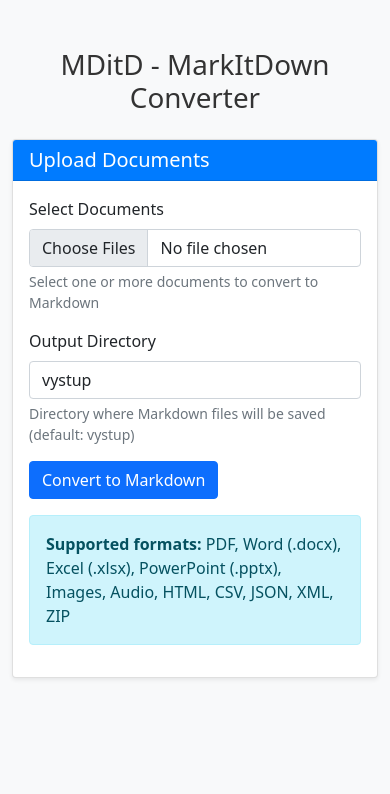
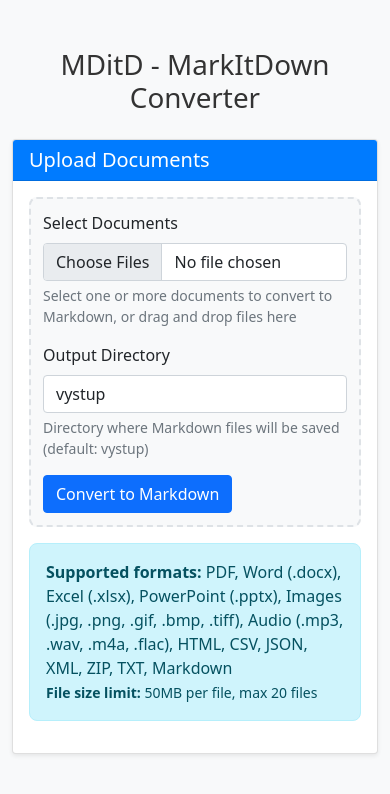
Before and after one commit to PavelSimon/MDitD, a FastAPI app: page / in a window 390 px wide. Shown: the top 794 px of the page. Run offline with FastAPI, Linux system fonts and the light colour scheme; some libraries are stand-ins or nearby versions.

Commit message:
Complete Step 5.1: JavaScript enhancements implemented
- Added comprehensive file validation (type, size, count)
- Implemented drag and drop functionality with visual feedback
- Added real-time progress tracking during uploads
- Created file preview with validation status indicators
- Enhanced user experience with better error handling and feedback
- Added responsive CSS styles for all new features
- File size limits: 50MB per file, max 20 files, 150MB total
- Support for all MarkItDown formats with frontend validation

🤖 Generated with [Claude Code](https://claude.ai/code)

Co-Authored-By: Claude <noreply@anthropic.com>

```diff
--- a/static/css/style.css
+++ b/static/css/style.css
@@ -17,3 +17,143 @@ h1 {
     color: #333;
     font-weight: 300;
 }
+
+/* Enhanced JavaScript Features Styles */
+
+/* Drag and Drop */
+.drag-over {
+    border: 2px dashed #007bff !important;
+    background-color: rgba(0, 123, 255, 0.05) !important;
+    transform: scale(1.02);
+    transition: all 0.2s ease;
+}
+
+.upload-area {
+    transition: all 0.2s ease;
+    border: 2px dashed #dee2e6;
+    border-radius: 0.5rem;
+    padding: 1rem;
+    background-color: #f8f9fa;
+}
+
+.upload-area:hover {
+    border-color: #007bff;
+    background-color: rgba(0, 123, 255, 0.02);
+}
+
+/* File Preview */
+.file-preview {
+    border: 1px solid #dee2e6;
+    border-radius: 0.375rem;
+    padding: 1rem;
+    background-color: white;
+    box-shadow: 0 0.125rem 0.25rem rgba(0, 0, 0, 0.075);
+}
+
+.file-preview h6 {
+    color: #495057;
+    margin-bottom: 0.75rem;
+    font-weight: 600;
+}
+
+.file-preview .list-group-item {
+    border-left: none;
+    border-right: none;
+    border-radius: 0;
+    padding: 0.75rem 0;
+}
+
+.file-preview .list-group-item:first-child {
+    border-top: none;
+}
+
+.file-preview .list-group-item:last-child {
+    border-bottom: none;
+}
+
+/* Progress Bar Enhancement */
+.progress-container {
+    position: relative;
+}
+
+.progress {
+    border-radius: 0.5rem;
+    overflow: hidden;
+}
+
+.progress-bar {
+    transition: width 0.3s ease;
+    display: flex;
+    align-items: center;
+    justify-content: center;
+    font-weight: 600;
+    font-size: 0.875rem;
+}
+
+.progress-text {
+    color: white;
+    text-shadow: 0 1px 2px rgba(0, 0, 0, 0.3);
+}
+
+/* Validation Messages */
+#validationMessage {
+    animation: slideDown 0.3s ease-out;
+}
+
+@keyframes slideDown {
+    from {
+        opacity: 0;
+        transform: translateY(-10px);
+    }
+    to {
+        opacity: 1;
+        transform: translateY(0);
+    }
+}
+
+.alert {
+    border-radius: 0.5rem;
+}
+
+.alert ul {
+    padding-left: 1.25rem;
+}
+
+.alert li {
+    margin-bottom: 0.25rem;
+}
+
+/* File Input Enhancement */
+.form-control:focus {
+    border-color: #007bff;
+    box-shadow: 0 0 0 0.2rem rgba(0, 123, 255, 0.25);
+}
+
+/* Loading State Enhancement */
+.btn:disabled {
+    opacity: 0.65;
+    cursor: not-allowed;
+}
+
+.spinner-border-sm {
+    margin-right: 0.5rem;
+}
+
+/* Responsive enhancements */
+@media (max-width: 768px) {
+    .upload-area {
+        padding: 0.75rem;
+    }
+
+    .file-preview {
+        margin-top: 1rem;
+    }
+
+    .progress {
+        height: 1.5rem !important;
+    }
+
+    .progress-bar {
+        font-size: 0.75rem;
+    }
+}
--- a/static/js/app.js
+++ b/static/js/app.js
@@ -1,4 +1,15 @@
 // MDitD Frontend JavaScript
+
+// Configuration
+const CONFIG = {
+    supportedExtensions: ['.pdf', '.docx', '.pptx', '.xlsx',
+                         '.jpg', '.jpeg', '.png', '.gif', '.bmp', '.tiff',
+                         '.mp3', '.wav', '.m4a', '.flac',
+                         '.html', '.htm', '.csv', '.json', '.xml',
+                         '.zip', '.txt', '.md'],
+    maxFileSize: 50 * 1024 * 1024, // 50MB
+    maxFiles: 20
+};
 
 document.addEventListener('DOMContentLoaded', function() {
     const uploadForm = document.getElementById('uploadForm');
@@ -6,21 +17,29 @@ document.addEventListener('DOMContentLoaded', function() {
     const uploadSpinner = document.getElementById('uploadSpinner');
     const results = document.getElementById('results');
     const resultsContent = document.getElementById('resultsContent');
+    const filesInput = document.getElementById('files');
+
+    // Initialize features
+    initializeFileValidation();
+    initializeDragAndDrop();
+    initializeProgressTracking();
 
     uploadForm.addEventListener('submit', async function(e) {
         e.preventDefault();
 
-        const filesInput = document.getElementById('files');
         const outputDirInput = document.getElementById('output_dir');
 
-        if (!filesInput.files.length) {
-            alert('Please select at least one file to convert.');
+        // Validate files before upload
+        const validationResult = validateFiles(filesInput.files);
+        if (!validationResult.isValid) {
+            displayValidationError(validationResult.errors);
             return;
         }
 
-        // Show loading state
+        // Show loading state with progress
         setLoadingState(true);
         hideResults();
+        showProgressBar(0);
 
         try {
             const formData = new FormData();
@@ -33,12 +52,8 @@ document.addEventListener('DOMContentLoaded', function() {
             // Add output directory
             formData.append('output_dir', outputDirInput.value || 'vystup');
 
-            // Upload and convert
-            const response = await fetch('/upload', {
-                method: 'POST',
-                body: formData
-            });
-
+            // Upload with progress tracking
+            const response = await uploadWithProgress('/upload', formData);
             const result = await response.json();
 
             if (response.ok) {
@@ -52,6 +67,7 @@ document.addEventListener('DOMContentLoaded', function() {
             displayError('Error: ' + error.message);
         } finally {
             setLoadingState(false);
+            hideProgressBar();
         }
     });
 
@@ -130,4 +146,281 @@ document.addEventListener('DOMContentLoaded', function() {
     function hideResults() {
         results.classList.add('d-none');
     }
+
+    // ====== NEW ENHANCEMENT FUNCTIONS ======
+
+    function initializeFileValidation() {
+        filesInput.addEventListener('change', function() {
+            const files = this.files;
+            updateFilePreview(files);
+
+            // Real-time validation feedback
+            const validationResult = validateFiles(files);
+            if (!validationResult.isValid && files.length > 0) {
+                displayValidationWarning(validationResult.errors);
+            } else {
+                hideValidationWarning();
+            }
+        });
+    }
+
+    function initializeDragAndDrop() {
+        const uploadArea = document.querySelector('.upload-area') || uploadForm;
+
+        // Prevent default drag behaviors
+        ['dragenter', 'dragover', 'dragleave', 'drop'].forEach(eventName => {
+            uploadArea.addEventListener(eventName, preventDefaults, false);
+            document.body.addEventListener(eventName, preventDefaults, false);
+        });
+
+        // Highlight drop area when dragging over it
+        ['dragenter', 'dragover'].forEach(eventName => {
+            uploadArea.addEventListener(eventName, highlight, false);
+        });
+
+        ['dragleave', 'drop'].forEach(eventName => {
+            uploadArea.addEventListener(eventName, unhighlight, false);
+        });
+
+        // Handle dropped files
+        uploadArea.addEventListener('drop', handleDrop, false);
+
+        function preventDefaults(e) {
+            e.preventDefault();
+            e.stopPropagation();
+        }
+
+        function highlight(e) {
+            uploadArea.classList.add('drag-over');
+        }
+
+        function unhighlight(e) {
+            uploadArea.classList.remove('drag-over');
+        }
+
+        function handleDrop(e) {
+            const dt = e.dataTransfer;
+            const files = dt.files;
+            filesInput.files = files;
+
+            // Trigger change event for validation
+            const event = new Event('change');
+            filesInput.dispatchEvent(event);
+        }
+    }
+
+    function initializeProgressTracking() {
+        // Create progress bar HTML if it doesn't exist
+        if (!document.getElementById('progressContainer')) {
+            const progressHTML = `
+                <div id="progressContainer" class="progress-container d-none mb-3">
+                    <div class="progress" style="height: 20px;">
+                        <div id="progressBar" class="progress-bar progress-bar-striped progress-bar-animated"
+                             role="progressbar" style="width: 0%">
+                            <span id="progressText">0%</span>
+                        </div>
+                    </div>
+                </div>
+            `;
+            uploadForm.insertAdjacentHTML('afterend', progressHTML);
+        }
+    }
+
+    function validateFiles(files) {
+        const errors = [];
+
+        if (!files || files.length === 0) {
+            return { isValid: false, errors: ['Please select at least one file to convert.'] };
+        }
+
+        if (files.length > CONFIG.maxFiles) {
+            errors.push(`Maximum ${CONFIG.maxFiles} files allowed. You selected ${files.length} files.`);
+        }
+
+        let totalSize = 0;
+        for (let file of files) {
+            // Check file extension
+            const extension = '.' + file.name.split('.').pop().toLowerCase();
+            if (!CONFIG.supportedExtensions.includes(extension)) {
+                errors.push(`Unsupported file type: ${file.name} (${extension})`);
+            }
+
+            // Check file size
+            if (file.size > CONFIG.maxFileSize) {
+                const sizeMB = (file.size / (1024 * 1024)).toFixed(1);
+                const maxSizeMB = (CONFIG.maxFileSize / (1024 * 1024)).toFixed(0);
+                errors.push(`File too large: ${file.name} (${sizeMB}MB). Maximum size: ${maxSizeMB}MB`);
+            }
+
+            totalSize += file.size;
+        }
+
+        // Check total size (optional additional limit)
+        const maxTotalSize = CONFIG.maxFileSize * 3; // 150MB total
+        if (totalSize > maxTotalSize) {
+            const totalSizeMB = (totalSize / (1024 * 1024)).toFixed(1);
+            const maxTotalSizeMB = (maxTotalSize / (1024 * 1024)).toFixed(0);
+            errors.push(`Total file size too large: ${totalSizeMB}MB. Maximum total: ${maxTotalSizeMB}MB`);
+        }
+
+        return {
+            isValid: errors.length === 0,
+            errors: errors,
+            fileCount: files.length,
+            totalSize: totalSize
+        };
+    }
+
+    function updateFilePreview(files) {
+        const preview = document.getElementById('filePreview') || createFilePreview();
+
+        if (!files || files.length === 0) {
+            preview.classList.add('d-none');
+            return;
+        }
+
+        let html = '<h6>Selected Files:</h6><ul class="list-group list-group-flush">';
+
+        for (let file of files) {
+            const sizeKB = (file.size / 1024).toFixed(1);
+            const extension = '.' + file.name.split('.').pop().toLowerCase();
+            const isSupported = CONFIG.supportedExtensions.includes(extension);
+            const statusIcon = isSupported ? '✅' : '❌';
+            const statusClass = isSupported ? 'text-success' : 'text-danger';
+
+            html += `
+                <li class="list-group-item d-flex justify-content-between align-items-center">
+                    <div>
+                        <span class="${statusClass}">${statusIcon}</span>
+                        <strong>${file.name}</strong>
+                        <small class="text-muted d-block">${extension.toUpperCase()} • ${sizeKB} KB</small>
+                    </div>
+                </li>
+            `;
+        }
+
+        html += '</ul>';
+        preview.innerHTML = html;
+        preview.classList.remove('d-none');
+    }
+
+    function createFilePreview() {
+        const preview = document.createElement('div');
+        preview.id = 'filePreview';
+        preview.className = 'file-preview mt-3 d-none';
+        filesInput.parentNode.insertBefore(preview, filesInput.nextSibling);
+        return preview;
+    }
+
+    function displayValidationError(errors) {
+        let html = '<div class="alert alert-danger alert-dismissible"><strong>Validation Error:</strong><ul class="mb-0 mt-2">';
+        errors.forEach(error => {
+            html += `<li>${error}</li>`;
+        });
+        html += '</ul></div>';
+
+        showValidationMessage(html);
+    }
+
+    function displayValidationWarning(errors) {
+        let html = '<div class="alert alert-warning alert-dismissible"><strong>Warning:</strong><ul class="mb-0 mt-2">';
+        errors.forEach(error => {
+            html += `<li>${error}</li>`;
+        });
+        html += '</ul><small class="d-block mt-1">Please fix these issues before uploading.</small></div>';
+
+        showValidationMessage(html);
+    }
+
+    function showValidationMessage(html) {
+        let validationDiv = document.getElementById('validationMessage');
+        if (!validationDiv) {
+            validationDiv = document.createElement('div');
+            validationDiv.id = 'validationMessage';
+            uploadForm.parentNode.insertBefore(validationDiv, uploadForm);
+        }
+        validationDiv.innerHTML = html;
+    }
+
+    function hideValidationWarning() {
+        const validationDiv = document.getElementById('validationMessage');
+        if (validationDiv) {
+            validationDiv.innerHTML = '';
+        }
+    }
+
+    function uploadWithProgress(url, formData) {
+        return new Promise((resolve, reject) => {
+            const xhr = new XMLHttpRequest();
+
+            // Progress tracking
+            xhr.upload.addEventListener('progress', (e) => {
+                if (e.lengthComputable) {
+                    const percentComplete = (e.loaded / e.total) * 100;
+                    updateProgressBar(percentComplete);
+                }
+            });
+
+            // State change handling
+            xhr.addEventListener('readystatechange', () => {
+                if (xhr.readyState === XMLHttpRequest.DONE) {
+                    if (xhr.status >= 200 && xhr.status < 300) {
+                        resolve({
+                            ok: true,
+                            json: () => Promise.resolve(JSON.parse(xhr.responseText))
+                        });
+                    } else {
+                        reject(new Error(`HTTP ${xhr.status}: ${xhr.statusText}`));
+                    }
+                }
+            });
+
+            // Error handling
+            xhr.addEventListener('error', () => {
+                reject(new Error('Network error occurred'));
+            });
+
+            // Start upload
+            xhr.open('POST', url);
+            xhr.send(formData);
+        });
+    }
+
+    function showProgressBar(progress = 0) {
+        const progressContainer = document.getElementById('progressContainer');
+        if (progressContainer) {
+            progressContainer.classList.remove('d-none');
+            updateProgressBar(progress);
+        }
+    }
+
+    function updateProgressBar(progress) {
+        const progressBar = document.getElementById('progressBar');
+        const progressText = document.getElementById('progressText');
+
+        if (progressBar && progressText) {
+            const rounded = Math.round(progress);
+            progressBar.style.width = `${rounded}%`;
+            progressText.textContent = `${rounded}%`;
+
+            // Change color based on progress
+            progressBar.className = 'progress-bar progress-bar-striped progress-bar-animated';
+            if (progress < 50) {
+                progressBar.classList.add('bg-info');
+            } else if (progress < 80) {
+                progressBar.classList.add('bg-warning');
+            } else {
+                progressBar.classList.add('bg-success');
+            }
+        }
+    }
+
+    function hideProgressBar() {
+        const progressContainer = document.getElementById('progressContainer');
+        if (progressContainer) {
+            setTimeout(() => {
+                progressContainer.classList.add('d-none');
+            }, 1000); // Keep visible for 1 second after completion
+        }
+    }
 });
--- a/templates/index.html
+++ b/templates/index.html
@@ -19,11 +19,11 @@
                         <h5 class="mb-0">Upload Documents</h5>
                     </div>
                     <div class="card-body">
-                        <form id="uploadForm" enctype="multipart/form-data">
+                        <form id="uploadForm" enctype="multipart/form-data" class="upload-area">
                             <div class="mb-3">
                                 <label for="files" class="form-label">Select Documents</label>
                                 <input type="file" class="form-control" id="files" name="files" multiple required>
-                                <div class="form-text">Select one or more documents to convert to Markdown</div>
+                                <div class="form-text">Select one or more documents to convert to Markdown, or drag and drop files here</div>
                             </div>
 
                             <div class="mb-3">
@@ -50,7 +50,8 @@
                         </div>
 
                         <div class="alert alert-info mt-3">
-                            <strong>Supported formats:</strong> PDF, Word (.docx), Excel (.xlsx), PowerPoint (.pptx), Images, Audio, HTML, CSV, JSON, XML, ZIP
+                            <strong>Supported formats:</strong> PDF, Word (.docx), Excel (.xlsx), PowerPoint (.pptx), Images (.jpg, .png, .gif, .bmp, .tiff), Audio (.mp3, .wav, .m4a, .flac), HTML, CSV, JSON, XML, ZIP, TXT, Markdown
+                            <br><small><strong>File size limit:</strong> 50MB per file, max 20 files</small>
                         </div>
                     </div>
                 </div>
```
Also changed, not shown: test_file.txt (deleted, +0 -8 lines).
